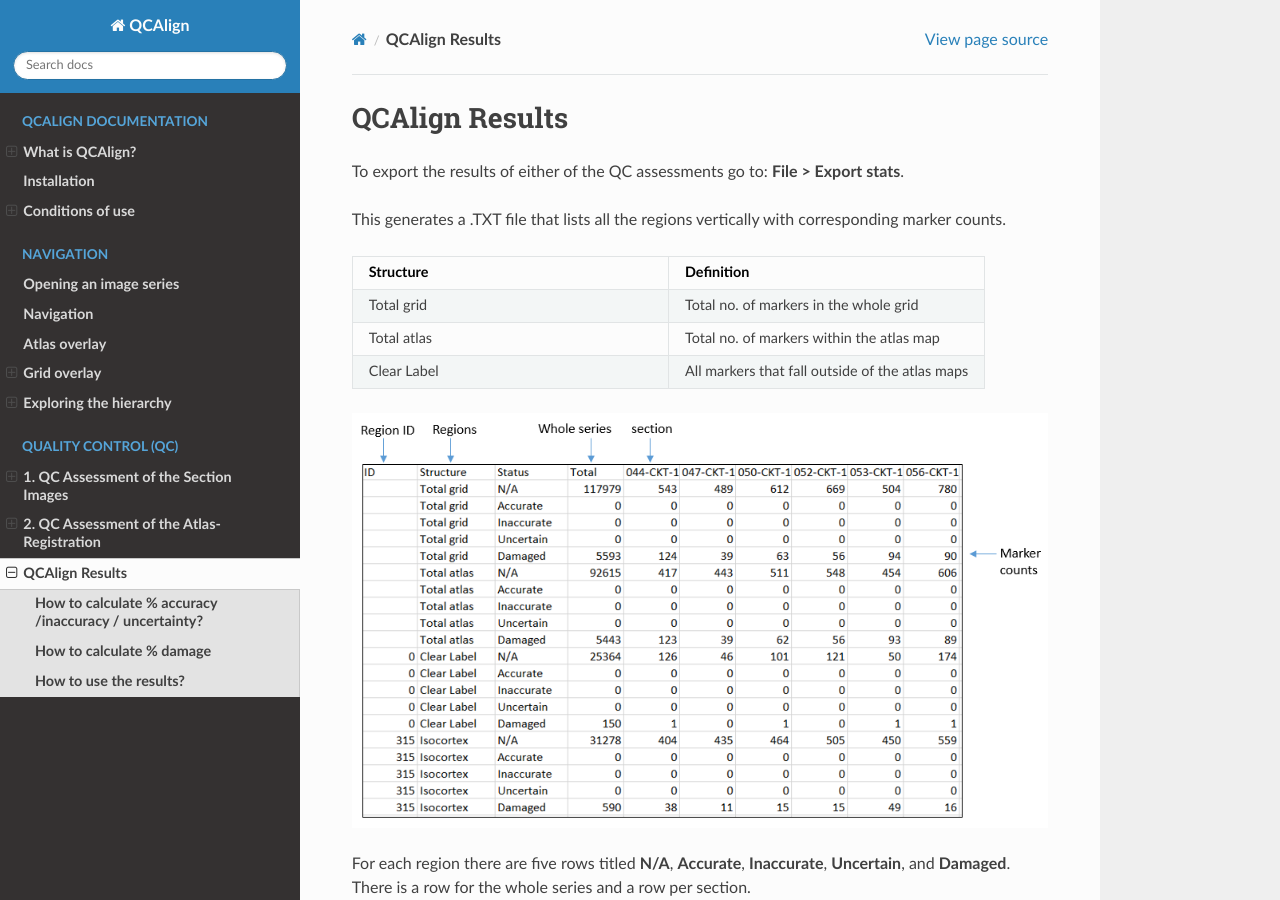
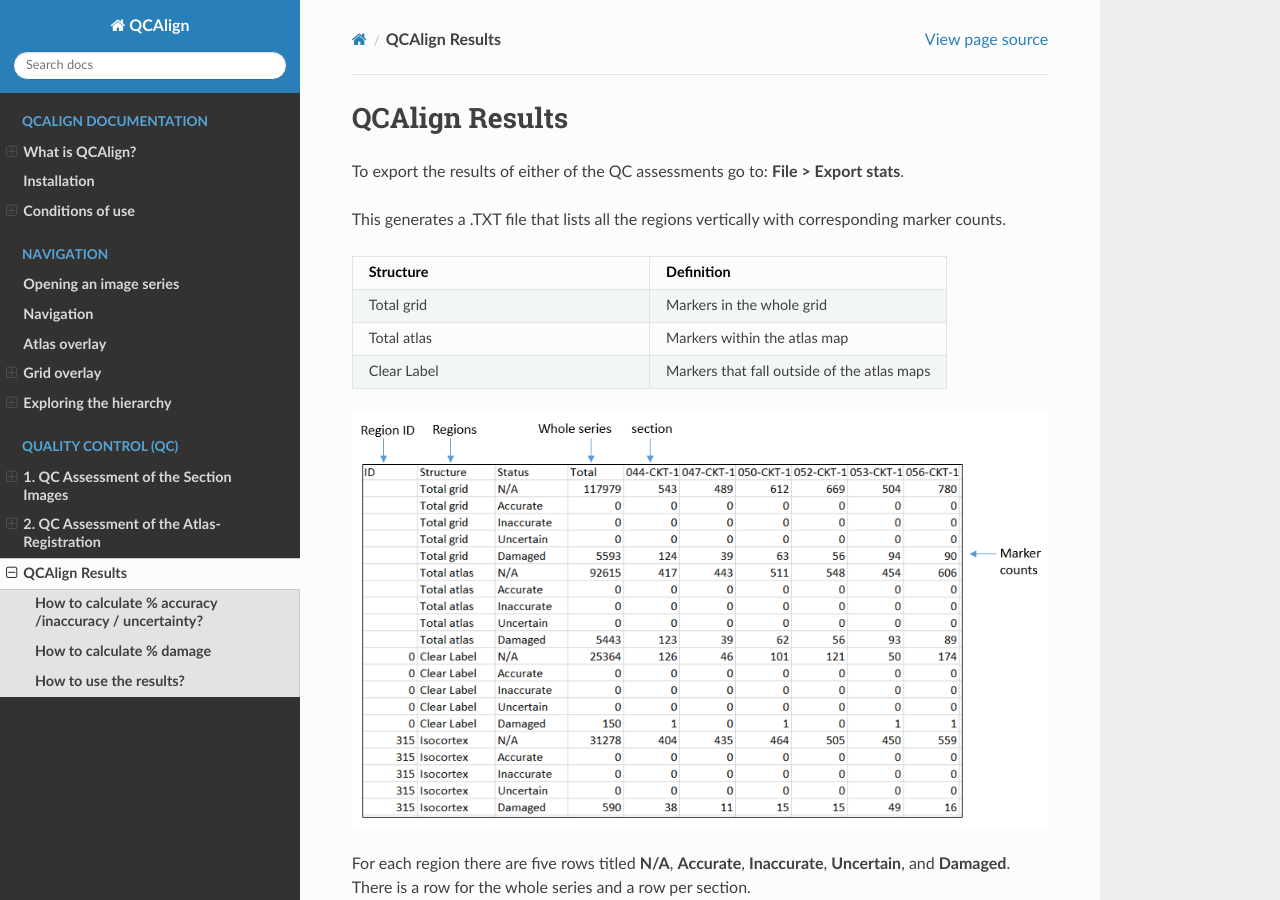
Before and after one commit to Neural-Systems-at-UIO/QCAlign, a Sphinx documentation site: the page built from docs/results.rst, in a window 1280 px wide and 900 px high. Built offline with Sphinx 7.4.7 and the Read the Docs theme 2.0.0, drawn with Linux system fonts in a browser that asks for light colours.

Commit message:
Update results.rst

```diff
--- a/docs/results.rst
+++ b/docs/results.rst
@@ -12,11 +12,11 @@
    * - Structure
      - Definition
    * - Total grid
-     - Total no. of markers in the whole grid
+     - Markers in the whole grid
    * - Total atlas
-     - Total no. of markers within the atlas map
+     - Markers within the atlas map
    * - Clear Label
-     - All markers that fall outside of the atlas maps
+     - Markers that fall outside of the atlas maps
 
 .. image:: vertopal_cbedec83746b4aa08b3d6abec4c06604/media/Results.PNG
 
```
